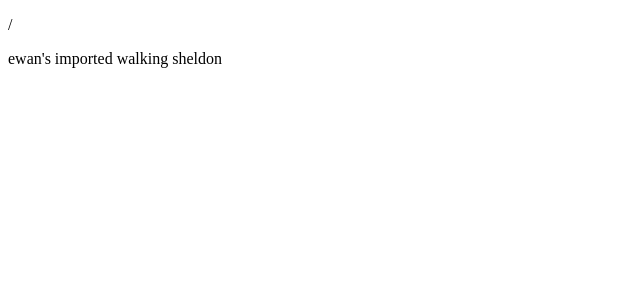
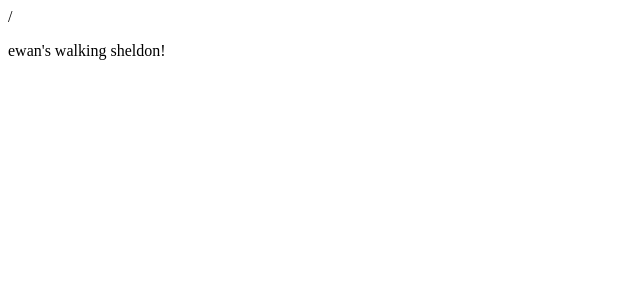
Before and after one commit to ewansheldon/me, a React app: page / in a window 1280 px wide. Shown: the top 300 px of the page, without its empty margins (0-640 px from the left). Built offline with nearby package versions, Linux system fonts and the light colour scheme; the HTML template or start-up script is replaced by a standard one.

Commit message:
add routes

```diff
--- a/src/index.tsx
+++ b/src/index.tsx
@@ -1,20 +1,29 @@
 import React from "react";
 import { createRoot } from "react-dom/client";
 import WalkingSkeleton from "./pages/WalkingSkeleton";
+import Other from "./pages/Other";
+import {
+  createBrowserRouter,
+  createRoutesFromElements,
+  Route,
+  RouterProvider,
+} from "react-router-dom";
 
-// const WalkingSkeleton = () => {
-//   return <h1>ewan's walking skeleton</h1>;
-// };
+const router = createBrowserRouter(
+  createRoutesFromElements(
+    <>
+      <Route path="/other" element={<Other />} />
+      <Route path="*" element={<WalkingSkeleton />} />
+    </>
+  )
+);
 
-// Use traditional DOM manipulation to create a root element for React
 document.body.innerHTML = '<div id="app"></div>';
 
-// Create a root element for React
 const app = createRoot(document.getElementById("app")!);
-// Render our WalkingSkeleton component
+const path = window.location.pathname;
 app.render(
-  <>
-    <p>{window.location.pathname}</p>
-    <WalkingSkeleton />
-  </>
+  <React.StrictMode>
+    <RouterProvider router={router} />
+  </React.StrictMode>
 );
--- /dev/null
+++ b/src/pages/Other.tsx
@@ -0,0 +1,11 @@
+const Other = () => {
+  console.log('other!!!!!');
+  return (
+    <>
+      {window.location.pathname}
+      <p>other place!</p>
+    </>
+  )
+}
+
+export default Other;
--- a/src/pages/WalkingSkeleton.tsx
+++ b/src/pages/WalkingSkeleton.tsx
@@ -1,5 +1,11 @@
 const WalkingSkeleton = () => {
-  return <p>ewan's imported walking sheldon</p>
+  console.log('walking!!!!!');
+  return (
+    <>
+      {window.location.pathname}
+      <p>ewan's walking sheldon!</p>
+    </>
+  )
 }
 
 export default WalkingSkeleton;
--- a/webpack.config.ts
+++ b/webpack.config.ts
@@ -2,6 +2,10 @@ import HtmlWebpackPlugin from 'html-webpack-plugin';
 
 module.exports = {
     entry: './src/index.tsx',
+    output: {
+        publicPath: '/',
+
+    },
     module: {
         rules: [
             {
@@ -11,6 +15,9 @@ module.exports = {
             },
         ],
     },
+    devServer: {
+        historyApiFallback: true,
+    },
     plugins: [new HtmlWebpackPlugin()],
     resolve: {
         extensions: ['.js', '.tsx'] // add your other extensions here
```
